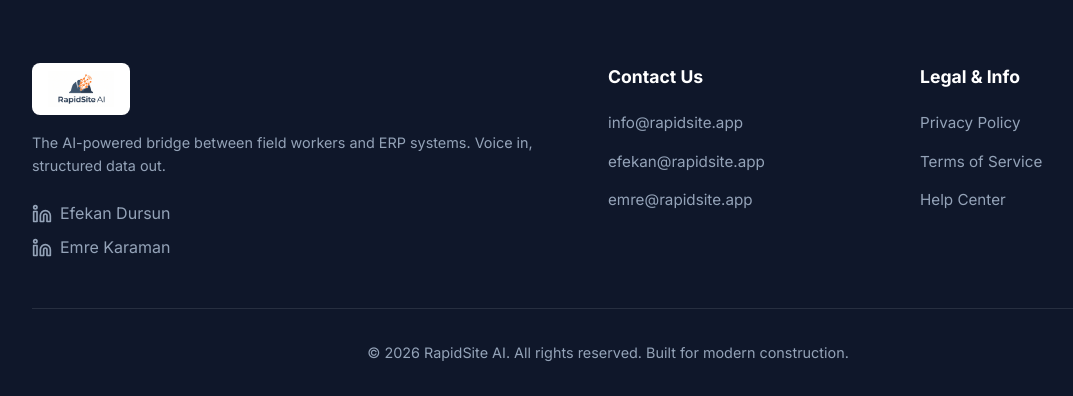
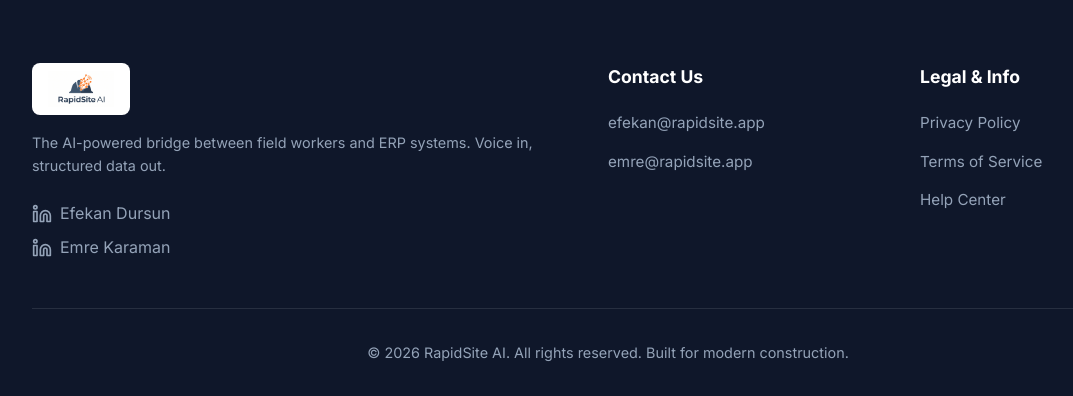
Before and after one commit to efekandursun/rapidsite-ai, a Flask app: page / in a window 1280 px wide. Shown: the part 3928-4324 px from the top of the page, without its empty margins (32-1105 px from the left). Run offline with Flask 3, Linux system fonts and the light colour scheme; some libraries are stand-ins or nearby versions.

Commit message:
mail update

```diff
--- a/templates/landing.html
+++ b/templates/landing.html
@@ -260,7 +260,6 @@
             <div class="footer-links">
                 <h4>Contact Us</h4>
                 <ul>
-                    <li><a href="mailto:info@rapidsite.app">info@rapidsite.app</a></li>
                     <li><a href="mailto:efekan@rapidsite.app">efekan@rapidsite.app</a></li>
                     <li><a href="mailto:emre@rapidsite.app">emre@rapidsite.app</a></li>
                 </ul>
@@ -271,7 +270,7 @@
                 <ul>
                     <li><a href="/privacy">Privacy Policy</a></li>
                     <li><a href="/terms">Terms of Service</a></li>
-                    <li><a href="mailto:info@rapidsite.app">Help Center</a></li>
+                    <li><a href="mailto:efekan@rapidsite.app">Help Center</a></li>
                 </ul>
             </div>
         </div>
--- a/templates/privacy.html
+++ b/templates/privacy.html
@@ -82,7 +82,7 @@
 
         <h2>4. Contact Us</h2>
         <p>If you have questions or comments about this Privacy Policy, please contact us at:</p>
-        <p><strong>Email:</strong> info@rapidsite.app</p>
+        <p><strong>Email:</strong> efekan@rapidsite.app</p>
     </div>
 </body>
 </html>
--- a/templates/terms.html
+++ b/templates/terms.html
@@ -80,7 +80,7 @@
 
         <h2>6. Contact Us</h2>
         <p>If you have any questions about these Terms, please contact us at:</p>
-        <p><strong>Email:</strong> info@rapidsite.app</p>
+        <p><strong>Email:</strong> efekan@rapidsite.app</p>
     </div>
 </body>
 </html>
```
